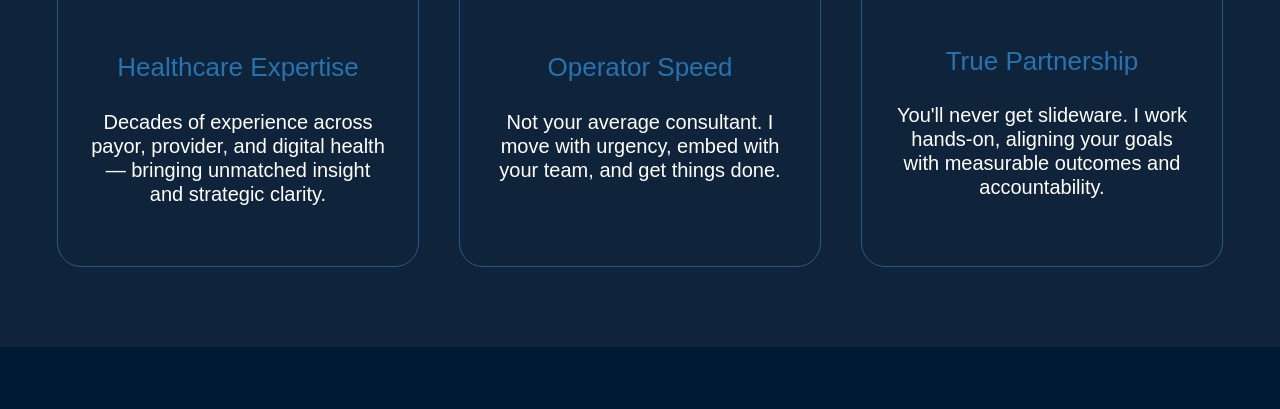
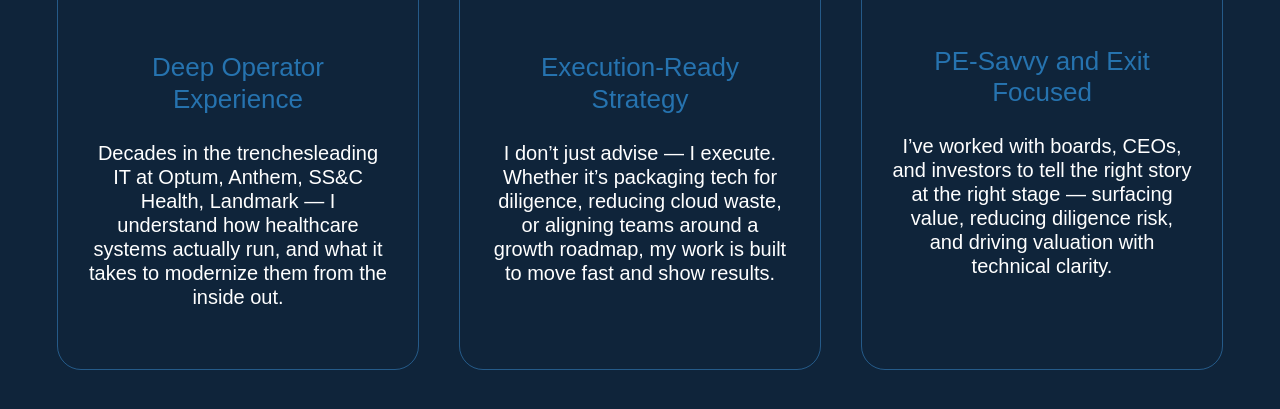
Before and after one commit to convergehealth-admin/convergehealth.github.io, a plain HTML site: page why-choose-converge.html in a window 1280 px wide. Shown: the part 389-798 px from the top of the page. Drawn offline with Linux system fonts and the light colour scheme; a web font is replaced by a local one.

Commit message:
Update why-choose-converge.html

```diff
--- a/why-choose-converge.html
+++ b/why-choose-converge.html
@@ -36,20 +36,35 @@
     <div class="choose-grid">
       <div class="choose-block">
         <img src="assets/professional.png" alt="Expert Guidance" />
-        <h3>Healthcare Expertise</h3>
-        <p>Decades of experience across payor, provider, and digital health — bringing unmatched insight and strategic clarity.</p>
+        <h3>Deep Operator Experience</h3>
+        <p>Decades in the trenchesleading IT at Optum, Anthem, SS&C Health, Landmark — I understand how healthcare systems actually run, and what it takes to modernize them from the inside out.</p>
       </div>
 
       <div class="choose-block">
         <img src="assets/clipboard.png" alt="Speed" />
-        <h3>Operator Speed</h3>
-        <p>Not your average consultant. I move with urgency, embed with your team, and get things done.</p>
+        <h3>Execution-Ready Strategy</h3>
+        <p>I don’t just advise — I
+execute. Whether it’s
+packaging tech for
+diligence, reducing
+cloud waste, or aligning
+teams around a growth
+roadmap, my work is
+built to move fast and
+show results.</p>
       </div>
 
       <div class="choose-block">
         <img src="assets/monitor w chart.png" alt="Partnership" />
-        <h3>True Partnership</h3>
-        <p>You'll never get slideware. I work hands-on, aligning your goals with measurable outcomes and accountability.</p>
+        <h3>PE-Savvy and Exit Focused</h3>
+        <p>I’ve worked with boards,
+CEOs, and investors to
+tell the right story at the
+right stage — surfacing
+value, reducing
+diligence risk, and
+driving valuation with
+technical clarity.</p>
       </div>
     </div>
   </main>
```
